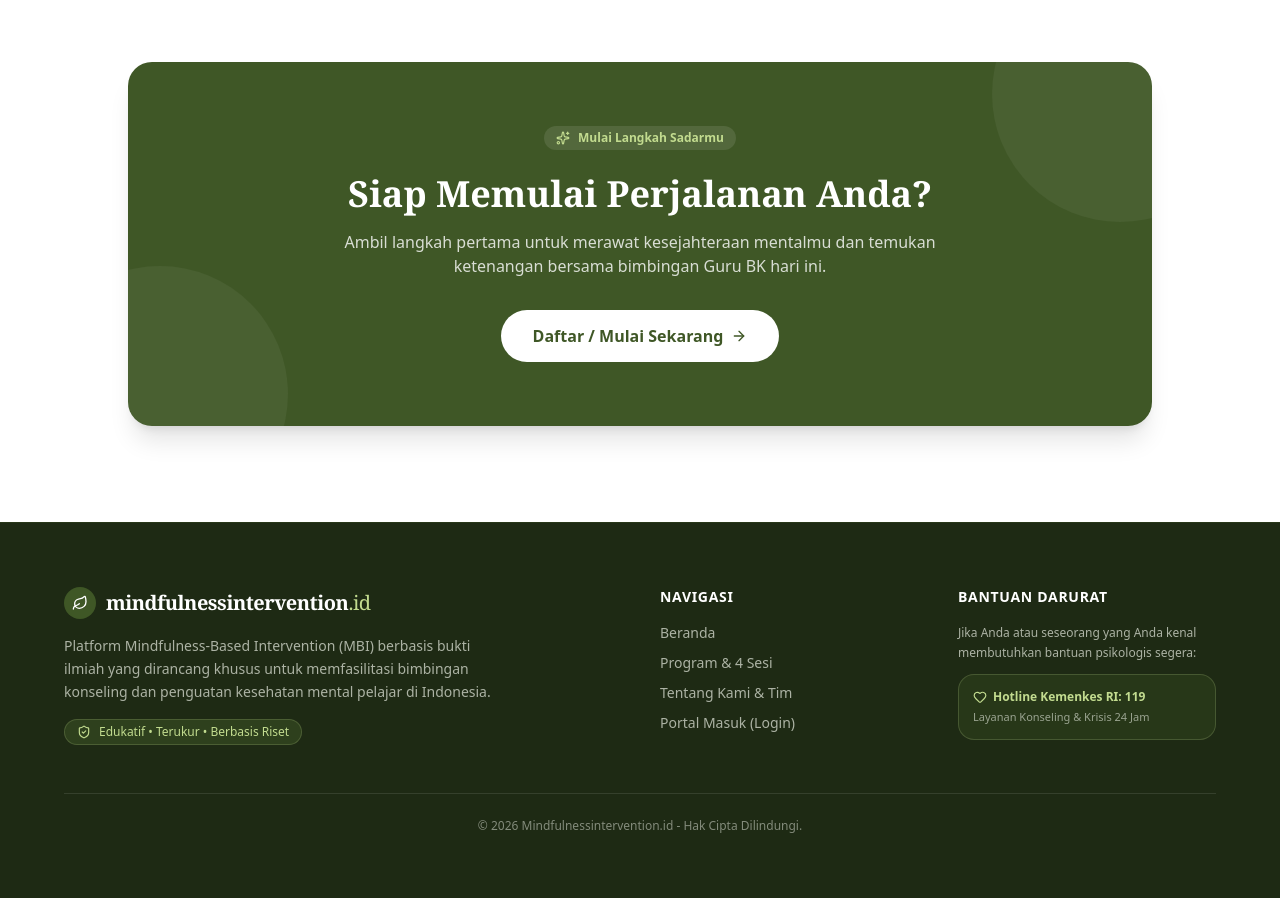
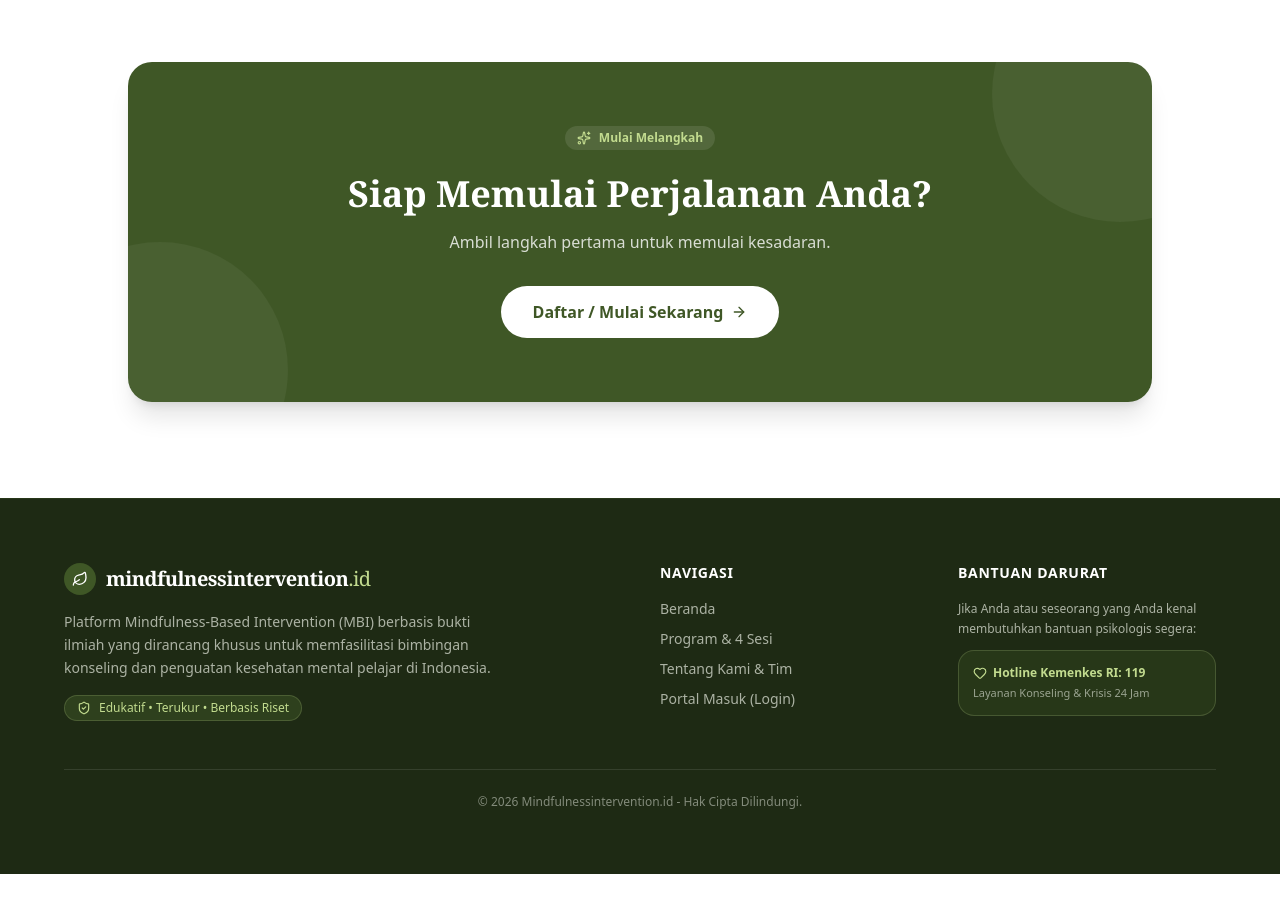
Before and after one commit to kamaludin192/mindfulness.apps, a Next.js app: page / in a window 1280 px wide. Shown: the part 1900-2798 px from the top of the page. After the commit the page ends 2774 px from the top, so only its background shows below. Built offline with nearby package versions, Linux system fonts and the light colour scheme.

Commit message:
style(landing): update BottomCta badge to Mulai Melangkah and subtitle

```diff
--- a/src/components/public/BottomCta.tsx
+++ b/src/components/public/BottomCta.tsx
@@ -10,7 +10,7 @@ interface BottomCtaProps {
 
 export default function BottomCta({
   title = "Siap Memulai Perjalanan Anda?",
-  subtitle = "Ambil langkah pertama untuk merawat kesejahteraan mentalmu dan temukan ketenangan bersama bimbingan Guru BK hari ini.",
+  subtitle = "Ambil langkah pertama untuk memulai kesadaran.",
   buttonText = "Daftar / Mulai Sekarang",
   buttonHref = "/login",
 }: BottomCtaProps) {
@@ -24,7 +24,7 @@ export default function BottomCta({
         <div className="relative z-10 max-w-2xl mx-auto space-y-4">
           <div className="inline-flex items-center gap-2 px-3 py-1 rounded-full bg-white/10 text-xs font-semibold text-[#c2db8f] mb-2 backdrop-blur-xs">
             <Sparkles className="w-3.5 h-3.5" />
-            <span>Mulai Langkah Sadarmu</span>
+            <span>Mulai Melangkah</span>
           </div>
 
           <h2 className="text-2xl md:text-4xl font-bold leading-tight font-serif">
```
